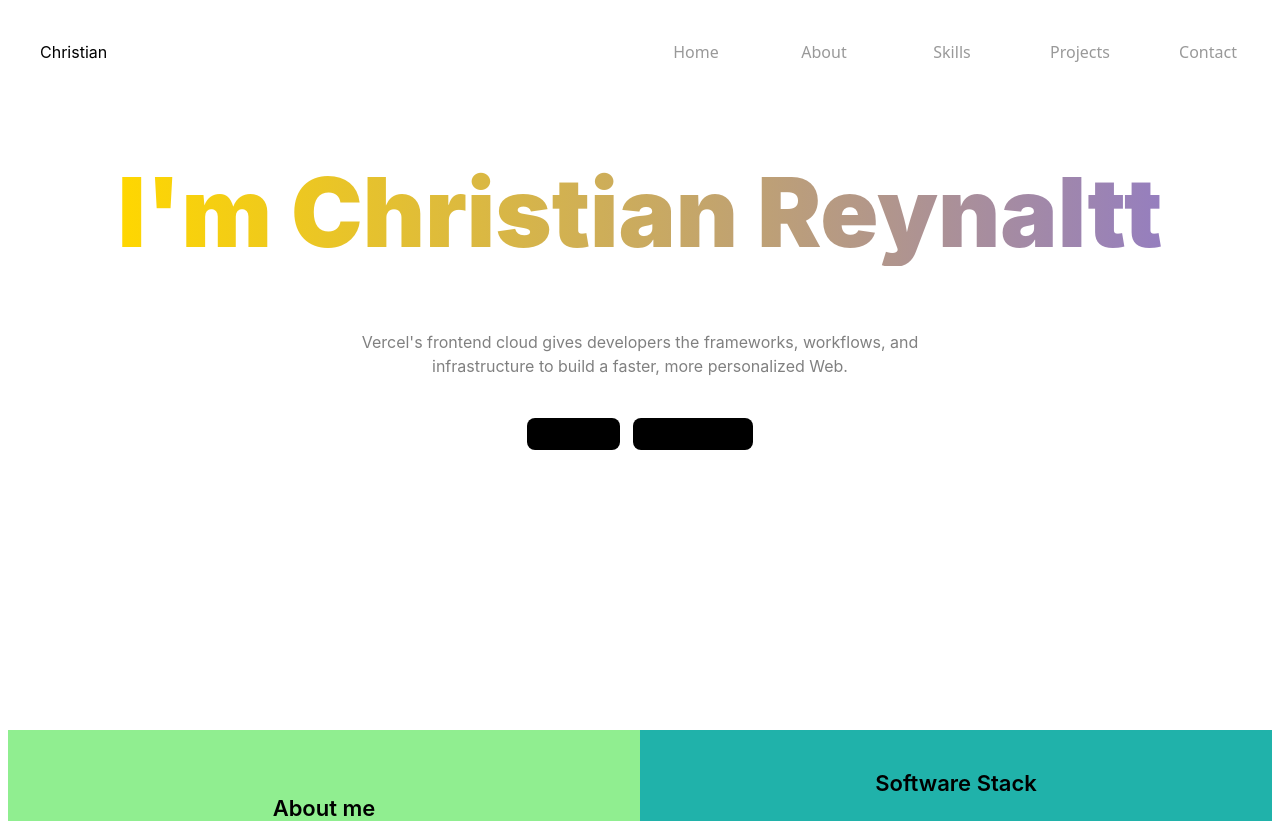
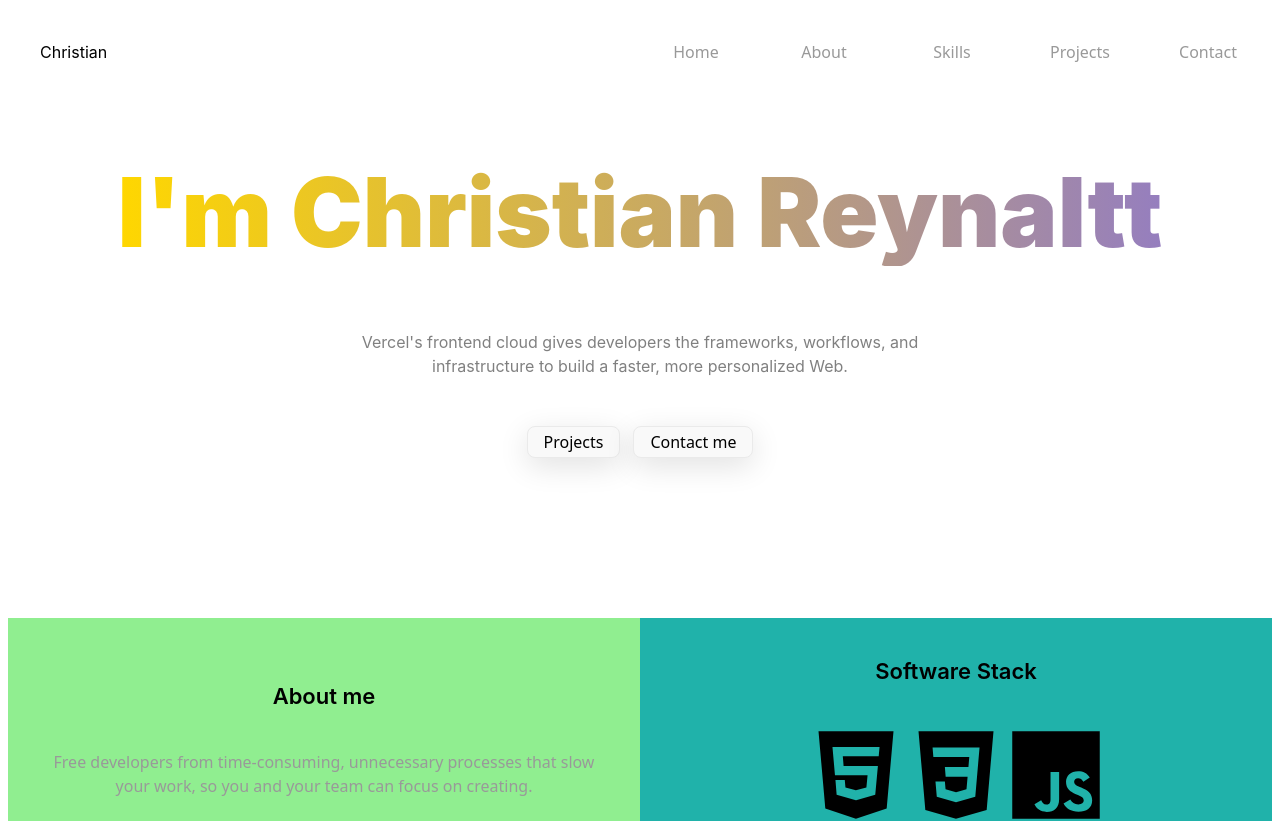
Before and after one commit to crisrey211/portfolio, a React (Vite) app: page / in a window 1280 px wide. Shown: the top 821 px of the page. Built offline with nearby package versions, Linux system fonts and the light colour scheme.

Commit message:
HOTFIX: botones de MAIN editados

```diff
--- a/src/components/Main.module.css
+++ b/src/components/Main.module.css
@@ -10,7 +10,7 @@
   display: flex;
   flex-direction: column;
   align-items: center;
-  padding-bottom: 15rem;
+  padding-bottom: 10rem;
   background-color: white;
 }
 .paragraph1 {
@@ -21,7 +21,7 @@
 .botones {
   display: flex;
   width: 15rem;
-  height: 7rem;
+  padding-top: 3rem;
   justify-content: space-around;
   align-items: center;
 }
--- a/src/components/buttons/Button.module.css
+++ b/src/components/buttons/Button.module.css
@@ -8,11 +8,13 @@
   padding: 0rem 1rem 0 1rem;
   width: auto;
   height: 2rem;
-  background-color: black;
   display: flex;
   justify-content: center;
   align-items: center;
   border-radius: 0.5rem;
+
+  border: 1px solid #eaeaea;
+  box-shadow: 0 8px 30px rgba(0, 0, 0, 0.12);
 }
 
 .button:hover {
```
